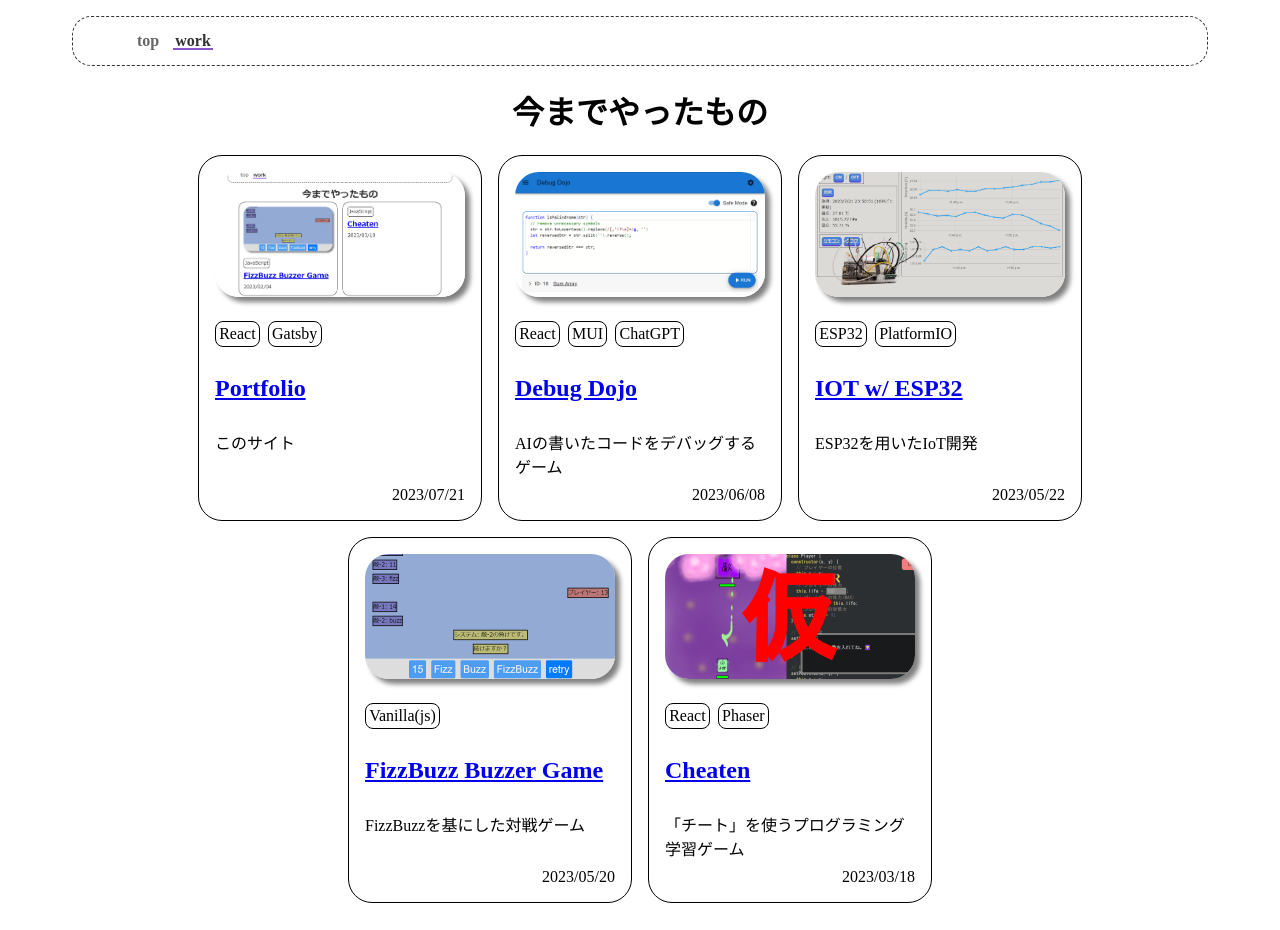
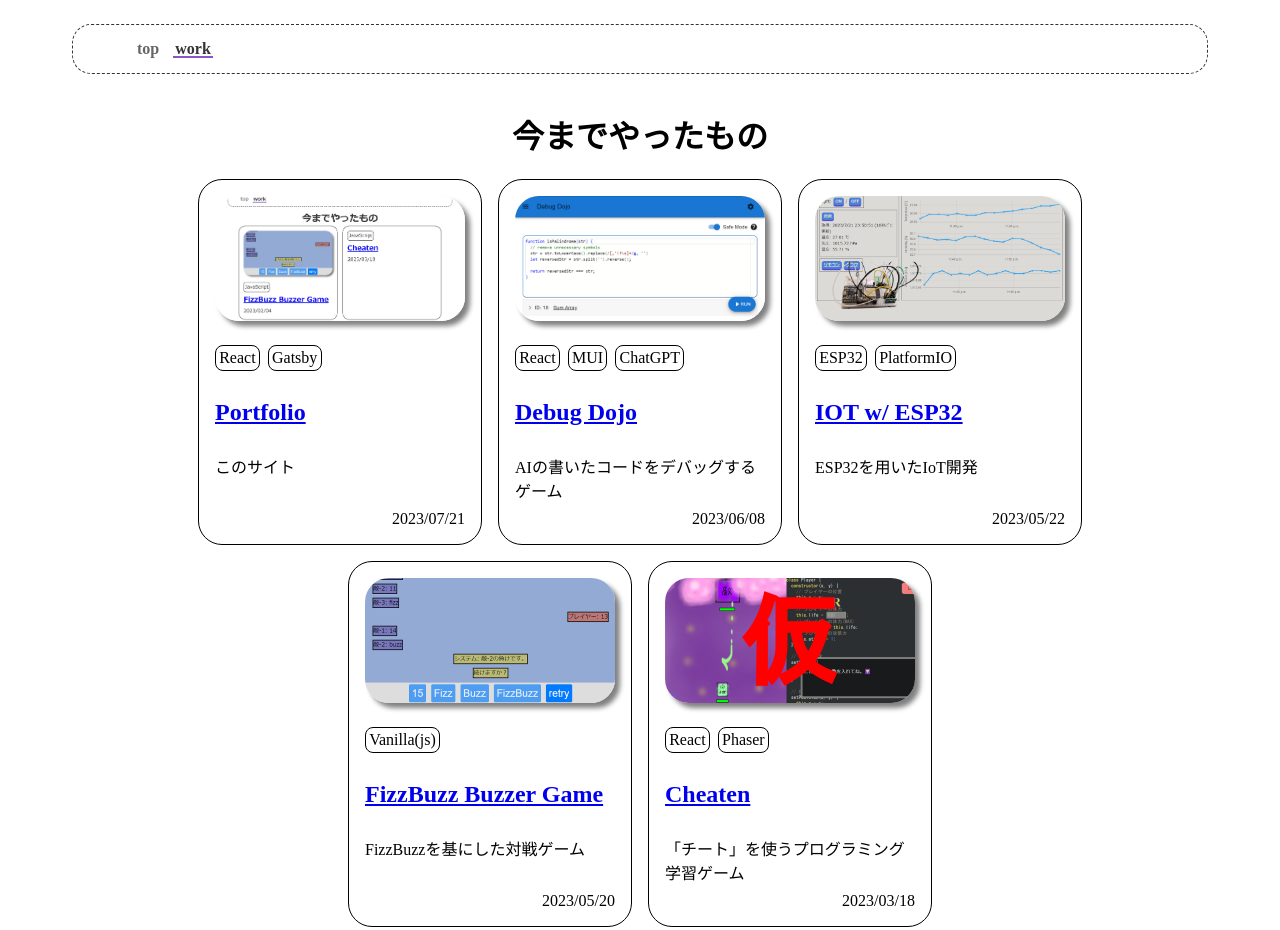
Before and after one commit to tomsal25/portfolio, a Gatsby site: page /work in a window 1280 px wide. Built offline with nearby package versions, Linux system fonts and the light colour scheme; Gatsby itself is replaced by a stand-in of ours.

Commit message:
fix some style

```diff
--- a/src/features/Layouts/components/Header/Header.module.scss
+++ b/src/features/Layouts/components/Header/Header.module.scss
@@ -1,11 +1,16 @@
 @use "@/config/variable" as var;
+
+.box {
+  padding: 1em 5vw;
+}
 
 .header {
   display: flex;
   align-items: center;
 
   height: 3em;
-  margin: 1em 5vw;
+
+  // margin: 1em 5vw;
   padding: 0 5vw;
 
   border: 0.1em dashed var.$black;
--- a/src/features/Layouts/components/Header/Header.tsx
+++ b/src/features/Layouts/components/Header/Header.tsx
@@ -3,10 +3,12 @@ import Link from "./Link";
 
 const Header = () => {
   return (
-    <div className={styles.header}>
-      <div className={styles.linkcontainer}>
-        <Link to="/" name="top" />
-        <Link to="/work" name="work" />
+    <div className={styles.box}>
+      <div className={styles.header}>
+        <div className={styles.linkcontainer}>
+          <Link to="/" name="top" />
+          <Link to="/work" name="work" />
+        </div>
       </div>
     </div>
   );
--- a/src/features/Layouts/components/MainLayout/MainLayout.module.scss
+++ b/src/features/Layouts/components/MainLayout/MainLayout.module.scss
@@ -1,5 +1,5 @@
 .box {
   max-width: 960px;
-  margin: 0 auto 2rem;
-  padding: 0 5vw;
+  margin: 0 auto;
+  padding: 0 5vw 2rem;
 }
```
